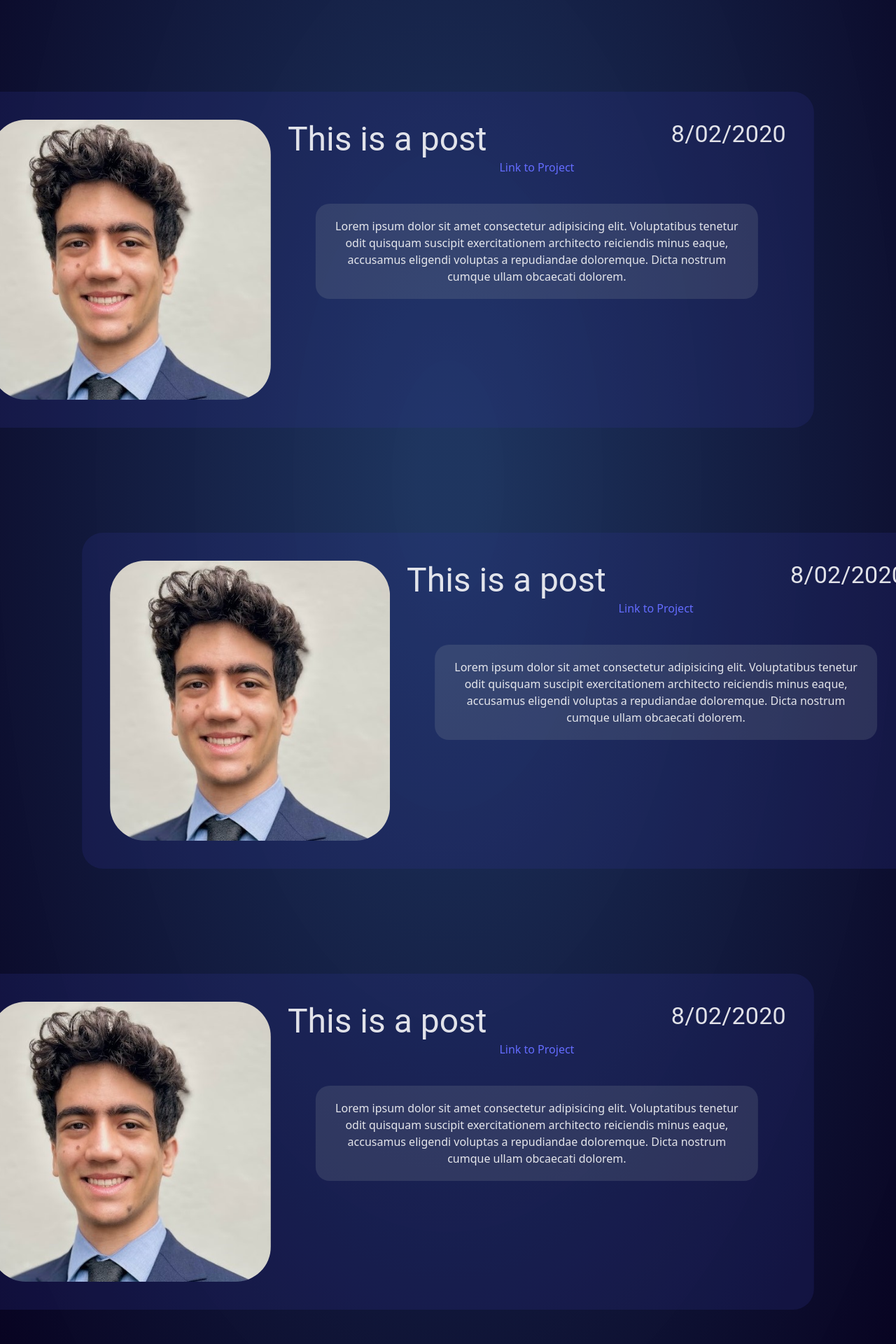
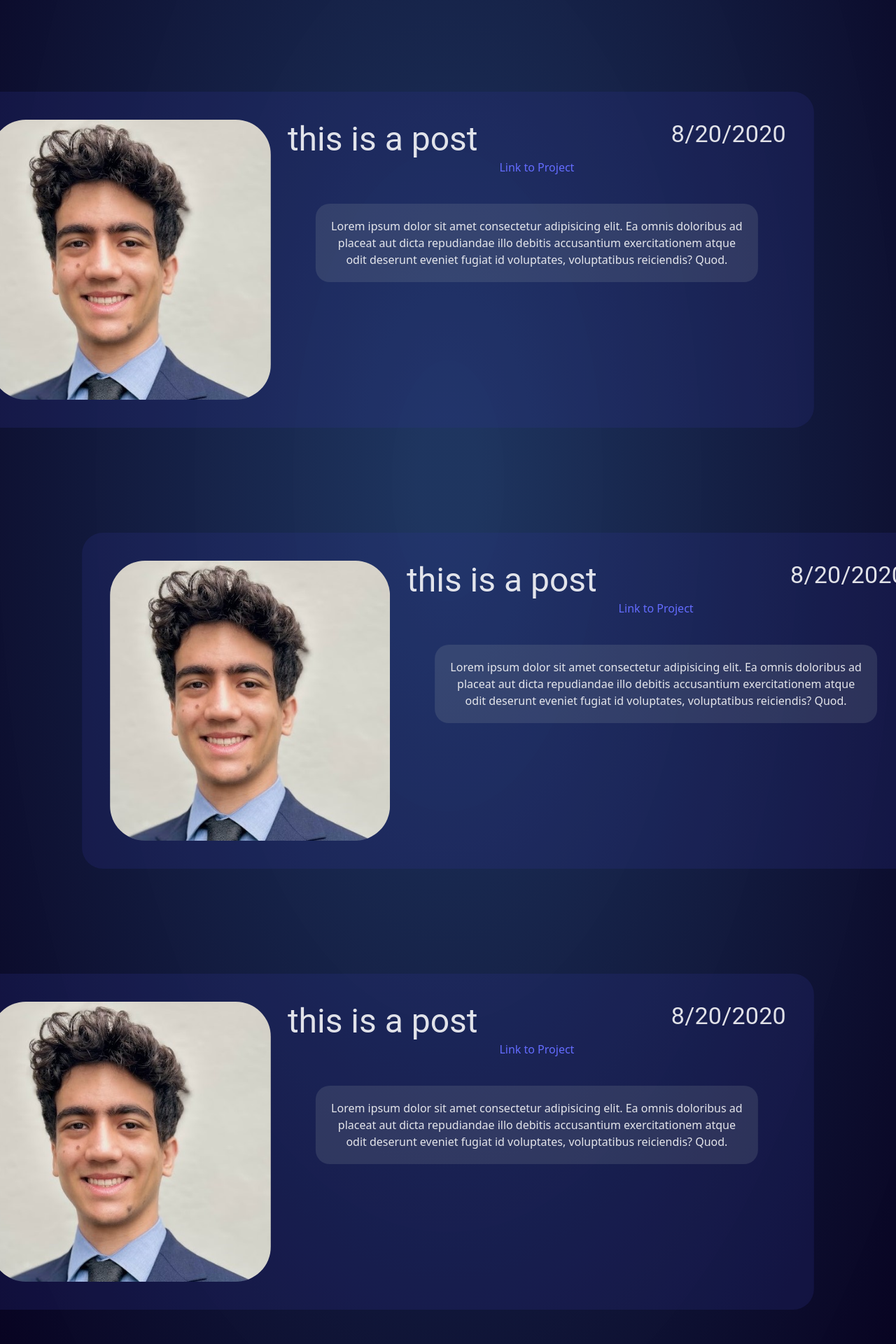
Before and after one commit to kingwhatthe/Personal-Website, a React (Vite) app in the folder sabal-website/: page /create in a window 1280 px wide. Shown: the part 680-2600 px from the top of the page at 70% size. Built offline with nearby package versions, Linux system fonts and the light colour scheme.

Commit message:
cleaned up Create.jsx

```diff
--- a/sabal-website/src/Create.jsx
+++ b/sabal-website/src/Create.jsx
@@ -1,60 +1,26 @@
 import { useState } from 'react'
-import reactLogo from './assets/react.svg'
-import viteLogo from '/vite.svg'
 import './Home.css'
 import Button from "@mui/material/Button"
 import Box from "@mui/material/Box"
-import DownloadIcon from '@mui/icons-material/Download';
 import Typography from "@mui/material/Typography";
 import { motion, rgba } from "framer-motion";
-import { radialGradient } from 'framer-motion/client'
 import { Post } from './Post'
 
-const HomeButton = ({children}) =>{
-    return(
-        <Typography>
-            {children}
-        </Typography>
-    );
+const MovingBox = ({title, date, link, image, left, children}) =>{
+  return (
+     <Box
+      component={motion.div}
+      initial={{ x: left ? "100%" : "-100%", opacity: 1 }}     // Start off-screen
+      whileInView={{ x: left ? "7%" : "-7%", opacity: 1 }}      // Animate when scrolled into view
+      viewport={{ once: true, amount: 0.05}}  // `once` = animate only first time; `amount` = % visible before triggering
+      transition={{ duration: .7, ease: "easeOut" }}
+    >
+      <Post title = {title} date={date} link={link} image={image}>
+        {children}
+      </Post>
+    </Box>
+  );
 }
-// const WaveWord = ({ children, onClick }) => {
-//   // Split word into letters
-//   const letters = children.split("");
-
-//   return (
-//     <Box
-//       component="span"
-//       onClick={onClick}
-//       sx={{
-//         textShadow: "5px 5px 2px rgba(0,0,0,.4)",
-//         display: "inline-flex",
-//         gap: "2px",
-//         fontSize: "3rem",
-//         fontWeight: "bold",
-//         cursor: "pointer",
-//         userSelect: "none",
-//         padding: "20px",
-//       }}
-//     >
-//       {letters.map((letter, i) => (
-//         <motion.span
-//           key={i}
-//           whileHover={{ y: -6 }}
-//           whileTap={{ y: 6, scale: 0.9 }}
-//           transition={{
-//             type: "spring",
-//             stiffness: 400,
-//             damping: 10,
-//             delay: i * 0.05, // wave effect
-//           }}
-//         >
-//           {letter}
-//         </motion.span>
-//       ))}
-//     </Box>
-//   );
-// };
-
 
 function Create() {
   const [count, setCount] = useState(0)
@@ -74,6 +40,7 @@ function Create() {
           }}>
             <Typography variant='h1'>Creation</Typography>
           </Box>
+
           <Typography sx={{fontStyle:"italic"}}>
             "Creation is like cooking; go make some lemonade"
           </Typography>
@@ -82,84 +49,15 @@ function Create() {
           </Typography>
         </Box>
 
-        {/* <Box display="flex" gap={10} sx = {{
-            justifyContent: "center",
-            alignItems: "center",
-            flexDirection: {
-            xs: "column",
-            sm: "column", // on extra-small screens → stack vertically
-            md: "row",    // on small+ screens → row layout
-            },
-
-        }}>
-            <WaveWord>Connect</WaveWord>
-            <WaveWord>Create</WaveWord>
-            <WaveWord>Educate</WaveWord>
-        </Box> */}
-         <Box
-            component={motion.div}
-            initial={{ x: "-100%", opacity: 1 }}     // Start off-screen
-            whileInView={{ x: "-7%", opacity: 1 }}      // Animate when scrolled into view
-            viewport={{ once: true, amount: 0.05}}  // `once` = animate only first time; `amount` = % visible before triggering
-            transition={{ duration: .7, ease: "easeOut" }}
-          >
-            <Post title = "This is a post" date="8/02/2020" link="https://google.com">
-              Lorem ipsum dolor sit amet consectetur adipisicing elit. Voluptatibus tenetur odit quisquam suscipit exercitationem architecto reiciendis minus eaque, accusamus eligendi voluptas a repudiandae doloremque. Dicta nostrum cumque ullam obcaecati dolorem.
-            </Post>
-          </Box>
-          <Box
-            component={motion.div}
-            initial={{ x: "100%", opacity: 1 }}     // Start off-screen
-            whileInView={{ x: "7%", opacity: 1 }}      // Animate when scrolled into view
-            viewport={{ once: true, amount: 0.05}}  // `once` = animate only first time; `amount` = % visible before triggering
-            transition={{ duration: .7, ease: "easeOut" }}
-          >
-            <Post title = "This is a post" date="8/02/2020" link="https://google.com">
-              Lorem ipsum dolor sit amet consectetur adipisicing elit. Voluptatibus tenetur odit quisquam suscipit exercitationem architecto reiciendis minus eaque, accusamus eligendi voluptas a repudiandae doloremque. Dicta nostrum cumque ullam obcaecati dolorem.
-            </Post>
-          </Box>
-          <Box
-            component={motion.div}
-            initial={{ x: "-100%", opacity: 1 }}     // Start off-screen
-            whileInView={{ x: "-7%", opacity: 1 }}      // Animate when scrolled into view
-            viewport={{ once: true, amount: 0.05}}  // `once` = animate only first time; `amount` = % visible before triggering
-            transition={{ duration: .7, ease: "easeOut" }}
-          >
-            <Post title = "This is a post" date="8/02/2020" link="https://google.com">
-              Lorem ipsum dolor sit amet consectetur adipisicing elit. Voluptatibus tenetur odit quisquam suscipit exercitationem architecto reiciendis minus eaque, accusamus eligendi voluptas a repudiandae doloremque. Dicta nostrum cumque ullam obcaecati dolorem.
-            </Post>
-          </Box>
-        {/* <Box sx = {{
-            p: '20px',
-            m: "40px",
-            backgroundColor: "rgba(162, 172, 172, 0.17)",
-            borderRadius: "20px"
-        }}>
-            <Typography>
-                I'm a Computer Science student at the University of Florida with a strong background in C++, web development, and software design. I enjoy turning technical ideas into real tools, whether that's building interactive websites, developing efficient algorithms, or solving problems through research and collaboration.
-                <br></br>
-                <br></br>
-                Recently, my team built a React-based website that visualizes the performance of Tries vs. HashMaps using real YouTube search data—combining animation, data analysis, and UI design to help content creators optimize their titles. Projects like this reflect my interest in creating useful, engaging tools that are backed by real data.
-                <br></br>
-                <br></br>
-                Outside of coursework, I’ve also explored areas like 3D printing, teaching, and hardware testing through internships, TA positions, and research. With a near 4.0 GPA and a passion for both design and functionality, I’m always looking for opportunities to grow as a developer and work on meaningful, real-world projects.
-            </Typography>
-        </Box> */}
-
-        {/* <Button variant="contained" startIcon={<DownloadIcon />} onClick={()=>{
-            const fileUrl = "resume.pdf";
-            const fileName = "sabal_schuster.pdf";
-
-            const link = document.createElement("a");
-            link.href = fileUrl;
-            link.download = fileName;
-            document.body.appendChild(link);
-            link.click();
-            document.body.removeChild(link);
-
-        }}>
-            Resume
-        </Button> */}
+        <MovingBox title = "this is a post" date = "8/20/2020" link = "https://google.com" image = "/sabalschuster.jpg" left={false}>
+          Lorem ipsum dolor sit amet consectetur adipisicing elit. Ea omnis doloribus ad placeat aut dicta repudiandae illo debitis accusantium exercitationem atque odit deserunt eveniet fugiat id voluptates, voluptatibus reiciendis? Quod.
+        </MovingBox>
+        <MovingBox title = "this is a post" date = "8/20/2020" link = "https://google.com" image = "/sabalschuster.jpg" left={true}>
+          Lorem ipsum dolor sit amet consectetur adipisicing elit. Ea omnis doloribus ad placeat aut dicta repudiandae illo debitis accusantium exercitationem atque odit deserunt eveniet fugiat id voluptates, voluptatibus reiciendis? Quod.
+        </MovingBox>
+        <MovingBox title = "this is a post" date = "8/20/2020" link = "https://google.com" image = "/sabalschuster.jpg" left={false}>
+          Lorem ipsum dolor sit amet consectetur adipisicing elit. Ea omnis doloribus ad placeat aut dicta repudiandae illo debitis accusantium exercitationem atque odit deserunt eveniet fugiat id voluptates, voluptatibus reiciendis? Quod.
+        </MovingBox>
     </>
   )
 }
--- a/sabal-website/src/Post.jsx
+++ b/sabal-website/src/Post.jsx
@@ -21,7 +21,7 @@ export const TextBox = ({children}) =>{
     </>)
 }
 
-export const Post = ({children, title, date, link}) => {
+export const Post = ({children, title, date, link, image}) => {
     return (<>
     <Box justifyContent="center" display="flex" minHeight="400px" gap={3}
     sx = {{
@@ -41,7 +41,7 @@ export const Post = ({children, title, date, link}) => {
                 sm: "1000px",
             },
             borderRadius:"50px",
-        }}src="/sabalschuster.jpg" alt="Post image"></Box>
+        }}src={image} alt="Post image"></Box>
         <Box>
             <Box >
                 <Box display="flex" justifyContent="space-between" flexDirection="row">
```
